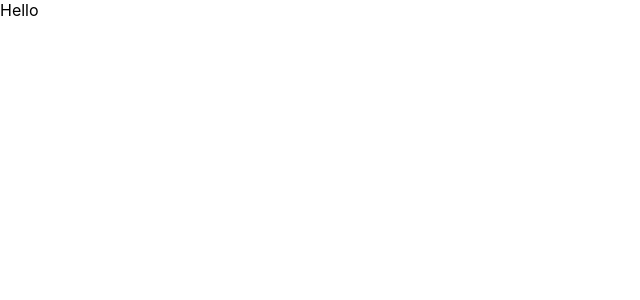
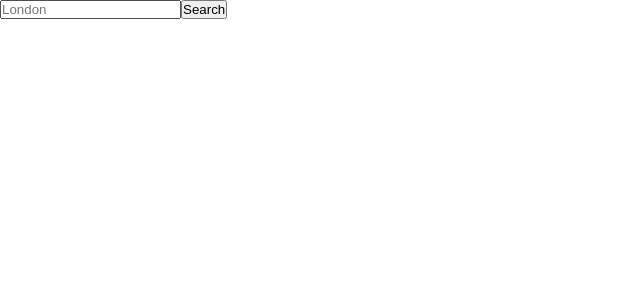
Before and after one commit to ApoorvaAman/Weather-App, a React (Create React App) app: page / in a window 1280 px wide. Shown: the top 300 px of the page, without its empty margins (0-640 px from the left). Built offline with nearby package versions, Linux system fonts and the light colour scheme.

Commit message:
Fetch and Display API data

```diff
--- a/src/App.tsx
+++ b/src/App.tsx
@@ -1,5 +1,13 @@
-const App: React.FC = () => {
-  return <div className="App">Hello</div>
+import { ApolloProvider } from '@apollo/client'
+import client from './client'
+import Weather from './Components/Weather'
+
+const App = (): JSX.Element => {
+  return (
+    <ApolloProvider client={client}>
+      <Weather />
+    </ApolloProvider>
+  )
 }
 
 export default App
--- /dev/null
+++ b/src/Components/Error.tsx
@@ -0,0 +1,5 @@
+const Error = (): JSX.Element => {
+  return <h1>Error</h1>
+}
+
+export default Error
--- /dev/null
+++ b/src/Components/Loading.tsx
@@ -0,0 +1,5 @@
+const Loading = (): JSX.Element => {
+  return <h1>loading</h1>
+}
+
+export default Loading
--- /dev/null
+++ b/src/Components/Weather.tsx
@@ -0,0 +1,58 @@
+import { useLazyQuery } from '@apollo/client'
+import { ChangeEvent, FormEvent, useState } from 'react'
+import GET_CURRENT_WEATHER from '../graphql/currentWeatherQuery'
+import Loading from './Loading'
+import Error from './Error'
+
+const Weather = (): JSX.Element => {
+  const [city, setCity] = useState('')
+  const handleChange = (e: ChangeEvent<HTMLInputElement>) => {
+    setCity(e.currentTarget.value)
+  }
+
+  const [getWeather, { loading, data, error }] = useLazyQuery(
+    GET_CURRENT_WEATHER,
+    {
+      variables: { name: city },
+    },
+  )
+  const handleSubmit = (e: FormEvent<HTMLButtonElement>) => {
+    e.preventDefault()
+    return getWeather()
+  }
+  const currentTime = new Date(1000 * data?.getCityByName?.weather?.timestamp)
+
+  return (
+    <div className="container">
+      <form>
+        <input type="text" placeholder="London" onChange={handleChange} />
+        <button type="submit" onClick={handleSubmit}>
+          Search
+        </button>
+      </form>
+      {data && (
+        <div className="weather-card">
+          <h1 className="city">
+            {data?.getCityByName?.name}, {data?.getCityByName?.country}
+          </h1>
+          <h2 className="temp">
+            {data?.getCityByName?.weather?.temperature?.actual}
+          </h2>
+          <h3 className="desc">
+            {data?.getCityByName?.weather?.summary?.description}
+          </h3>
+          <img
+            src={`http://openweathermap.org/img/wn/${data?.getCityByName?.weather?.summary?.icon}@4x.png`}
+            alt="Weather Icon"
+          />
+          <div className="time">{currentTime.toString()}</div>
+        </div>
+      )}
+
+      {loading && <Loading />}
+      {error && <Error />}
+    </div>
+  )
+}
+
+export default Weather
--- /dev/null
+++ b/src/client.ts
@@ -0,0 +1,8 @@
+import { ApolloClient, InMemoryCache } from '@apollo/client'
+
+const client = new ApolloClient({
+  uri: 'https://graphql-weather-api.herokuapp.com/',
+  cache: new InMemoryCache(),
+})
+
+export default client
--- /dev/null
+++ b/src/graphql/currentWeatherQuery.ts
@@ -0,0 +1,22 @@
+import { gql } from '@apollo/client'
+
+const GET_CURRENT_WEATHER = gql`
+  query getCityByName($name: String!) {
+    getCityByName(name: $name) {
+      name
+      country
+      weather {
+        summary {
+          description
+          icon
+        }
+        temperature {
+          actual
+        }
+        timestamp
+      }
+    }
+  }
+`
+
+export default GET_CURRENT_WEATHER
--- a/src/index.css
+++ b/src/index.css
@@ -1,13 +1,10 @@
+* {
+  box-sizing: border-box;
+  margin: 0;
+  padding: 0;
+}
+
 body {
-  margin: 0;
-  font-family: -apple-system, BlinkMacSystemFont, 'Segoe UI', 'Roboto', 'Oxygen',
-    'Ubuntu', 'Cantarell', 'Fira Sans', 'Droid Sans', 'Helvetica Neue',
-    sans-serif;
   -webkit-font-smoothing: antialiased;
   -moz-osx-font-smoothing: grayscale;
 }
-
-code {
-  font-family: source-code-pro, Menlo, Monaco, Consolas, 'Courier New',
-    monospace;
-}
--- a/src/index.tsx
+++ b/src/index.tsx
@@ -1,9 +1,9 @@
 import React from 'react'
-import ReactDOM from 'react-dom'
+import { render } from 'react-dom'
 import './index.css'
 import App from './App'
 
-ReactDOM.render(
+render(
   <React.StrictMode>
     <App />
   </React.StrictMode>,
```
Also changed, not shown: .prettierrc.js (deleted), 2 other files (tests, documents, lock files or other folders).
